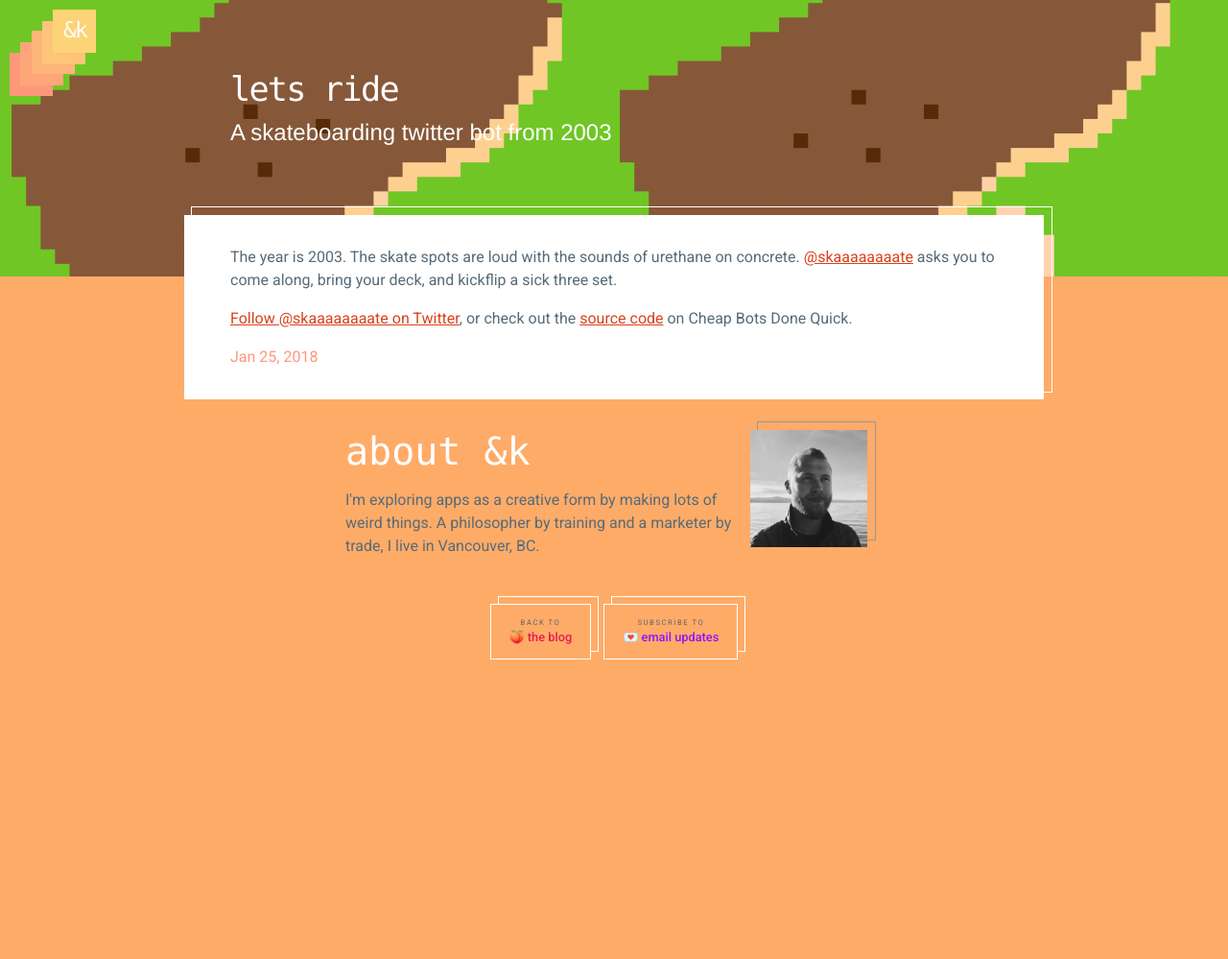
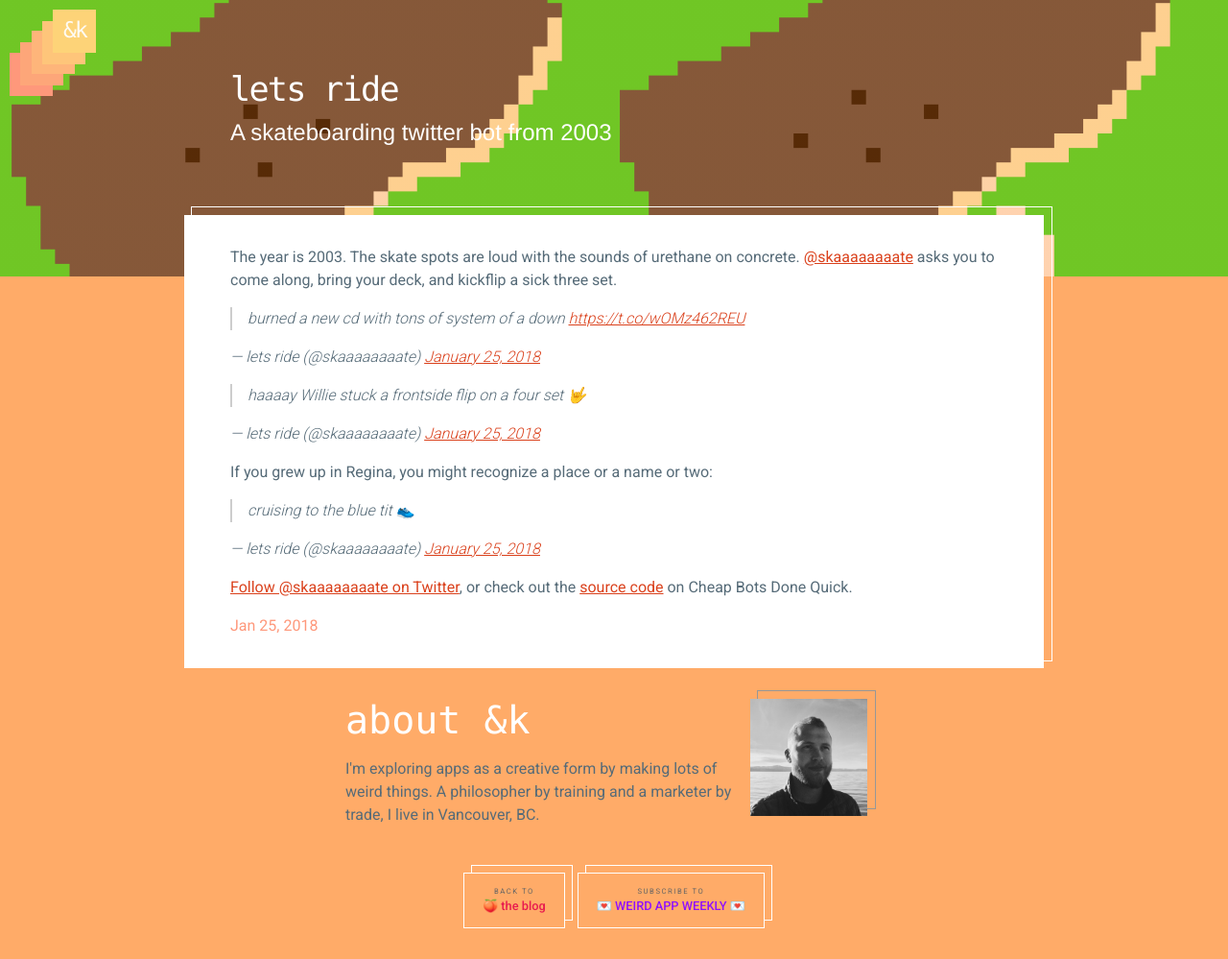
Before and after one commit to andkon/andkon.github.io, a Jekyll site: the page built from _posts/2018-01-25-lets-ride.md, in a window 1280 px wide. Shown: the whole page at 96% size. Built offline with Jekyll 4.4.1, drawn with Linux system fonts in a browser that asks for light colours; nearby versions of some CDN libraries; comment, search, counter and statistics services are not loaded; before the commit the page ends 900 px from its top, so only the background shows below that.

Commit message:
Improved lets ride release post.

```diff
--- a/_includes/footer.html
+++ b/_includes/footer.html
@@ -1,8 +1,8 @@
 <footer>
   <nav class="buttons">
-    <a class="button subscribe" href="http://eepurl.com/dgrCBv" target="_blank">
+    <a class="button subscribe" href="https://tinyletter.com/andk" target="_blank">
       <em>Subscribe to</em>
-      <strong>💌 email updates</strong>
+      <strong>💌 WEIRD APP WEEKLY 💌</strong>
     </a>
   </nav>
 </footer>
--- a/_includes/post_footer.html
+++ b/_includes/post_footer.html
@@ -7,17 +7,15 @@
   </div>
 </footer>
 
-<script type="text/javascript" src="//downloads.mailchimp.com/js/signup-forms/popup/embed.js" data-dojo-config="usePlainJson: true, isDebug: false"></script><script type="text/javascript">require(["mojo/signup-forms/Loader"], function(L) { L.start({"baseUrl":"mc.us7.list-manage.com","uuid":"dd211ea5b1d1893a11dcb99aa","lid":"1bede8acb8"}) })</script>
-
 <footer class="post-footer-buttons">
   <nav class="buttons">
     <a class="button" href="{{ site.baseurl }}/">
       <em>Back to</em>
       <strong>🍑 the blog</strong>
     </a>
-    <a class="button subscribe" href="http://eepurl.com/dgrCBv" target="_blank">
+    <a class="button subscribe" href="https://tinyletter.com/andk" target="_blank">
       <em>Subscribe to</em>
-      <strong>💌 email updates</strong>
+      <strong>💌 WEIRD APP WEEKLY 💌</strong>
     </a>
   </nav>
 </footer>
--- a/_posts/2018-01-25-lets-ride.md
+++ b/_posts/2018-01-25-lets-ride.md
@@ -5,4 +5,13 @@ background_image: "letsride banner.png"
 ---
 The year is 2003. The skate spots are loud with the sounds of urethane on concrete. [@skaaaaaaaate](https://twitter.com/skaaaaaaaate) asks you to come along, bring your deck, and kickflip a sick three set.
 
+<blockquote class="twitter-tweet" data-lang="en"><p lang="en" dir="ltr">burned a new cd with tons of system of a down <a href="https://t.co/wOMz462REU">https://t.co/wOMz462REU</a></p>&mdash; lets ride (@skaaaaaaaate) <a href="https://twitter.com/skaaaaaaaate/status/956375491648290816?ref_src=twsrc%5Etfw">January 25, 2018</a></blockquote>
+<script async src="https://platform.twitter.com/widgets.js" charset="utf-8"></script>
+<blockquote class="twitter-tweet" data-lang="en"><p lang="en" dir="ltr">haaaay Willie stuck a frontside flip on a four set 🤟</p>&mdash; lets ride (@skaaaaaaaate) <a href="https://twitter.com/skaaaaaaaate/status/956484613005873157?ref_src=twsrc%5Etfw">January 25, 2018</a></blockquote>
+<script async src="https://platform.twitter.com/widgets.js" charset="utf-8"></script>
+
+If you grew up in Regina, you might recognize a place or a name or two:
+<blockquote class="twitter-tweet" data-lang="en"><p lang="en" dir="ltr">cruising to the blue tit 👟</p>&mdash; lets ride (@skaaaaaaaate) <a href="https://twitter.com/skaaaaaaaate/status/956514813991161858?ref_src=twsrc%5Etfw">January 25, 2018</a></blockquote>
+<script async src="https://platform.twitter.com/widgets.js" charset="utf-8"></script>
+
 [Follow @skaaaaaaaate on Twitter](https://twitter.com/skaaaaaaaate), or check out the [source code](https://cheapbotsdonequick.com/source/skaaaaaaaate) on Cheap Bots Done Quick.
```
